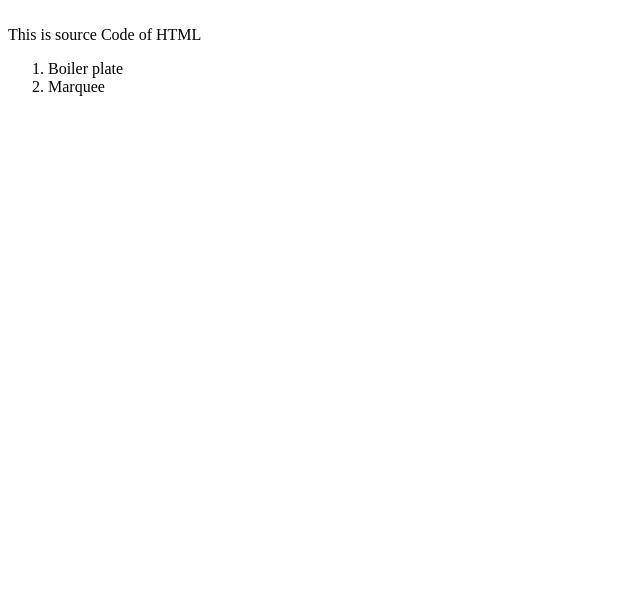
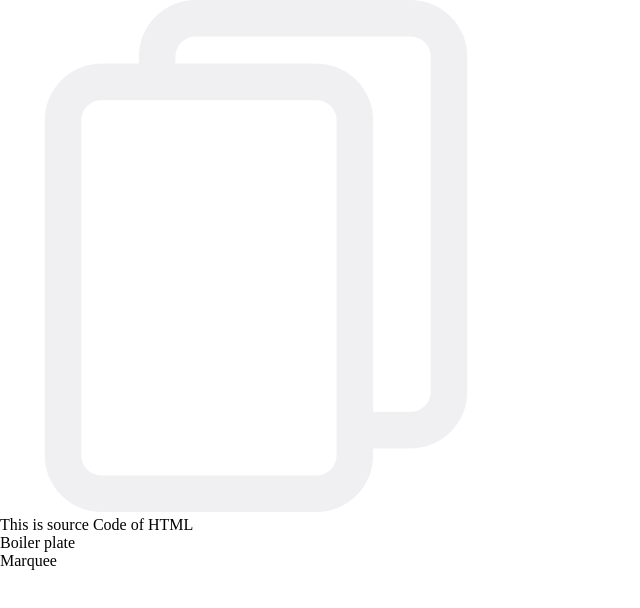
Before and after one commit to Anwarul07/chaeat-sheet, a plain HTML site: page index.html in a window 1280 px wide. Shown: the whole page, without its empty margins (0-640 px from the left). Drawn offline with Linux system fonts and the light colour scheme.

Commit message:
update file

```diff
--- a/index.html
+++ b/index.html
@@ -5,12 +5,13 @@
     <meta charset="UTF-8">
     <meta name="viewport" content="width=device-width, initial-scale=1.0">
     <link rel="shortcut icon" href="file/AS Black.png" type="image/x-icon">
+    <link rel="stylesheet" href="sheet.css">
     <title>Cheat Sheet</title>
 </head>
 
 <body>
     <nav>
-        <span class="logo"></span> <img src="" alt="" srcset=""></span>
+        <span class="logo"></span> <img src="file/copy.png" alt="" srcset=""></span>
         <div class="heading"> This is  source Code of HTML </div>
     </nav>
 
--- /dev/null
+++ b/sheet.css
@@ -0,0 +1,4 @@
+* {
+  margin: 0;
+  padding: 0;
+}
```
Also changed, not shown: file/copy.png (added).
